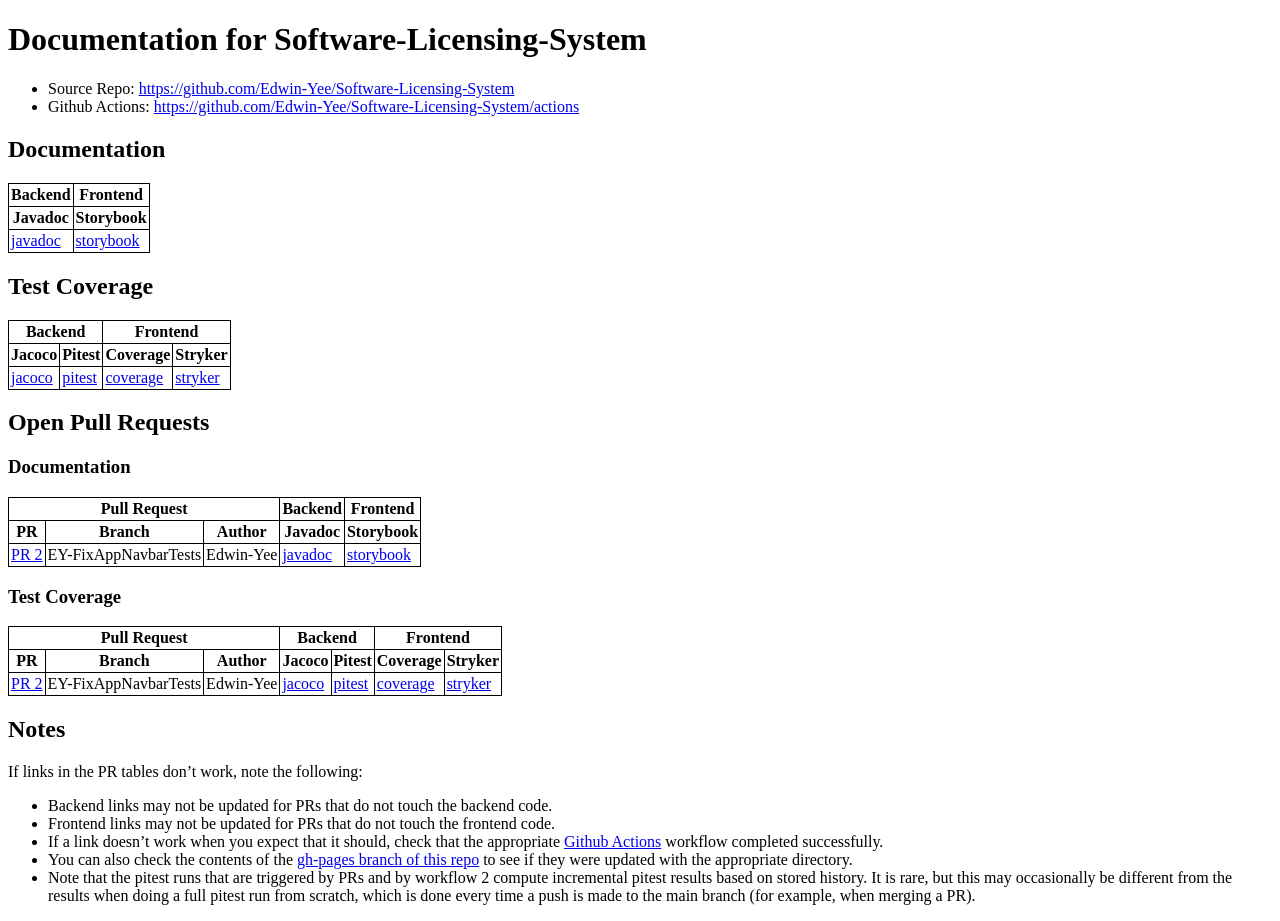
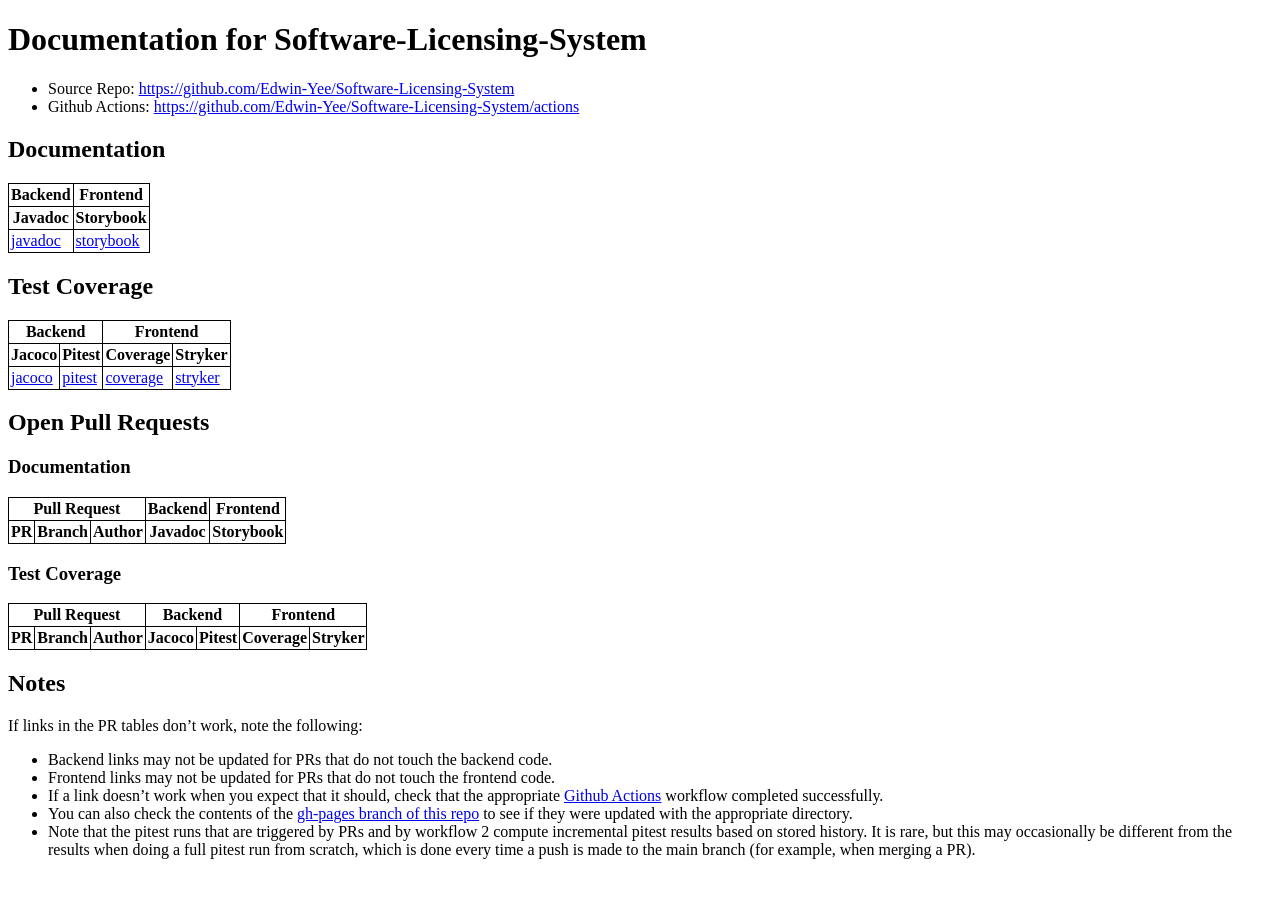
Before and after one commit to Edwin-Yee/Software-Licensing-System, a Jekyll site: the page built from index.md, in a window 1280 px wide. Built offline with Jekyll 4.4.1, drawn with Linux system fonts in a browser that asks for light colours; our own code applies the rules of GitHub Pages for plain Markdown files; after the commit the page ends 900 px from its top, so only the background shows below that.

Commit message:
Deploying to gh-pages from @ Edwin-Yee/Software-Licensing-System@c97f8f7f4de5c443c063cb0cb8a10b2183dbfb2c 🚀

```diff
--- a/_config.yml
+++ b/_config.yml
@@ -23,4 +23,4 @@ repo_name: "TBD"
 repo: Edwin-Yee/Software-Licensing-System
 owner: Edwin-Yee
 repo_name: Software-Licensing-System
-pull_requests: [{"author":{"id":"U_kgDOBXqlLw","is_bot":false,"login":"Edwin-Yee","name":"Edwin-Yee"},"headRefName":"EY-FixAppNavbarTests","number":2,"title":"Fixed AppNavbar tests and Footer tests","url":"https://github.com/Edwin-Yee/Software-Licensing-System/pull/2"}]
+pull_requests: []
```
